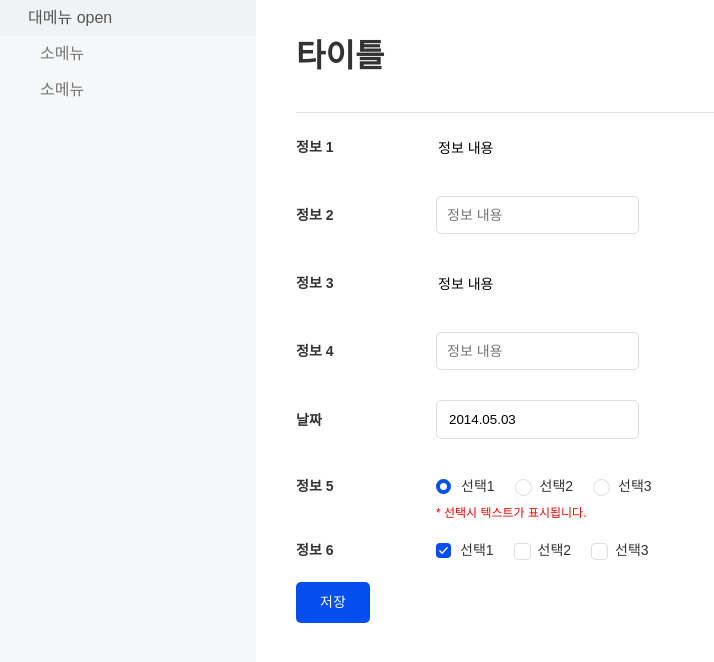
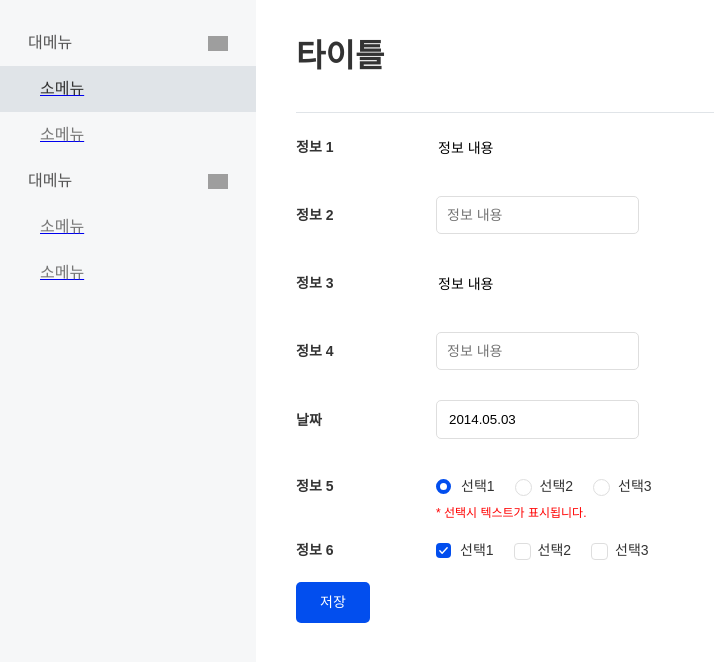
Before and after one commit to jisooround/dreamyoungs-prac, a React (Vite) app: page / in a window 1280 px wide. Shown: the top 662 px of the page, without its empty margins (0-714 px from the left). Built offline with nearby package versions, Linux system fonts and the light colour scheme; grey boxes are pictures that could not be loaded.

Commit message:
feat: Category component

```diff
--- a/src/components/Category.tsx
+++ b/src/components/Category.tsx
@@ -2,28 +2,58 @@
 
 import { useState } from "react";
 import styled from "styled-components";
+import foldActive from "../assets/images/gnb_fold_active.png";
+import unfoldActive from "../assets/images/gnb_unfold_active.png";
+import { Link, useLocation } from "react-router-dom";
 
 type Props = {
   content: string;
-  children: React.ReactNode;
+  list: categoryList[];
 };
 
-const Category = ({ content, children }: Props) => {
-  const [open, setOpen] = useState<boolean>(true);
+interface categoryList {
+  label: string;
+  path: string;
+}
+
+const Category = ({ content, list }: Props) => {
+  const { pathname } = useLocation();
+  const [isOpen, setIsOpen] = useState<boolean>(true);
 
   // 대메뉴 토글 동작 함수
   const toggle = () => {
-    setOpen(!open);
+    setIsOpen(!isOpen);
   };
 
   return (
     <>
-      <MainMenuStyle>
-        <h4 onClick={toggle}>
-          {content} {open ? "open" : "close"}
-        </h4>
+      <MainMenuStyle onClick={toggle}>
+        <h4>{content}</h4>
+        {isOpen ? (
+          <img src={foldActive} alt="foldActive" />
+        ) : (
+          <img src={unfoldActive} alt="unfoldActive" />
+        )}
       </MainMenuStyle>
-      {open && <ul>{children}</ul>}
+      {isOpen && (
+        <SubMenuStyle>
+          {list.map((item) => (
+            <Link to={item.path} key={item.path}>
+              <li
+                style={{
+                  backgroundColor:
+                    item.path === pathname
+                      ? "var(--color-gray-003)"
+                      : "transparent",
+                  color: item.path === pathname ? "var(--color-black)" : "#777",
+                }}
+              >
+                {item.label}
+              </li>
+            </Link>
+          ))}
+        </SubMenuStyle>
+      )}
     </>
   );
 };
@@ -31,9 +61,28 @@ const Category = ({ content, children }: Props) => {
 const MainMenuStyle = styled.div`
   display: flex;
   color: var(--color-gray-009);
-  padding: 10px 28px;
+  padding: 15px 28px;
+  align-items: center;
+  cursor: pointer;
+  justify-content: space-between;
+  user-select: none;
   &:hover {
     background-color: var(--color-gray-002);
   }
+  img {
+    width: 20px;
+  }
+`;
+
+const SubMenuStyle = styled.ul`
+  li {
+    font-weight: 100;
+    color: #777;
+    padding: 15px 28px 15px 40px;
+
+    &:hover {
+      background-color: var(--color-gray-002);
+    }
+  }
 `;
 export default Category;
--- a/src/components/GNB.tsx
+++ b/src/components/GNB.tsx
@@ -1,13 +1,23 @@
 import styled from "styled-components";
 import Category from "./Category";
+
+// 대메뉴 첫 번째 내용
+const linkList_1 = [
+  { label: "소메뉴", path: "/" },
+  { label: "소메뉴", path: "/2" },
+];
+
+// 대메뉴 두 번째 내용
+const linkList_2 = [
+  { label: "소메뉴", path: "/3" },
+  { label: "소메뉴", path: "/4" },
+];
 
 const GNB = () => {
   return (
     <GNBStyle>
-      <Category content={"대메뉴"}>
-        <li>소메뉴</li>
-        <li>소메뉴</li>
-      </Category>
+      <Category content={"대메뉴"} list={linkList_1} />
+      <Category content={"대메뉴"} list={linkList_2} />
     </GNBStyle>
   );
 };
@@ -16,14 +26,7 @@ const GNBStyle = styled.div`
   width: 100%;
   min-width: 200px;
   background-color: var(--color-gray-001);
-  li {
-    font-weight: 100;
-    color: #777;
-    padding: 10px 28px 10px 40px;
-    &:hover {
-      background-color: var(--color-gray-002);
-    }
-  }
+  padding: 20px 0;
 `;
 
 // eslint-disable-next-line react-refresh/only-export-components
--- a/src/router.tsx
+++ b/src/router.tsx
@@ -30,13 +30,13 @@ export const routerData: RouterBase[] = [
   },
   {
     id: 3,
-    path: "/",
+    path: "/3",
     label: "page3",
     element: <Page3 />,
   },
   {
     id: 4,
-    path: "/",
+    path: "/4",
     label: "page4",
     element: <Page4 />,
   },
```
